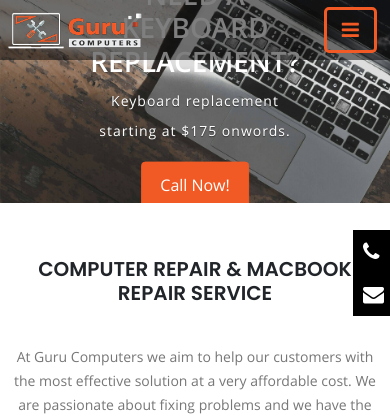
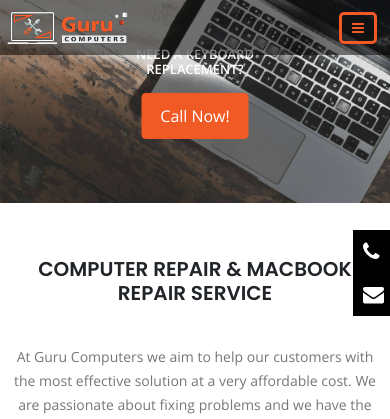
Before and after one commit to tarunwadhwawins/guru-computers, a PHP site: page / in a window 390 px wide. Shown: the top 419 px of the page. Run offline with PHP 8.4, Linux system fonts and the light colour scheme.

Commit message:
changes some index page for responsive

```diff
--- a/assets/css/common.css
+++ b/assets/css/common.css
@@ -40,9 +40,20 @@
   font-family: "open_sanssemibold";
   text-align: center;
 }
+@media (max-width: 900px) {
+  h1 {
+    font-size: 40px;
+  }
+}
 @media (max-width: 767px) {
   h1 {
-    font-size: 28px;
+    font-size: 30px;
+  }
+}
+@media (max-width: 640px) {
+  h1 {
+    font-size: 13px;
+    margin-bottom: 15px;
   }
 }
 
--- a/assets/css/footer.css
+++ b/assets/css/footer.css
@@ -85,7 +85,7 @@
 }
 .siteFooter .copyright p {
   margin: 0;
-  color: rgba(255, 255, 255, 0.25);
+  color: rgba(255, 255, 255, 0.2509803922);
   letter-spacing: 1px;
   font-size: 14px;
   font-family: "open_sansregular";
@@ -184,6 +184,7 @@
   .stickyContainer ul {
     margin: 0;
     padding: 0;
+    list-style: disc;
   }
   .stickyContainer ul li {
     list-style-type: none;
@@ -216,6 +217,3 @@
     color: #fff;
   }
 }
-.stickyContainer ul {
-  list-style: disc;
-}
--- a/assets/css/header.css
+++ b/assets/css/header.css
@@ -19,7 +19,7 @@
 }
 @media (max-width: 767px) {
   header .navbar .navbar-brand img {
-    max-width: 150px;
+    max-width: 135px;
   }
 }
 header .navbar .navbar-toggler {
@@ -31,6 +31,12 @@
   border-radius: 5px;
   color: #f15a24;
   font-size: 20px;
+}
+@media (max-width: 767px) {
+  header .navbar .navbar-toggler .menuBar {
+    padding: 6px 10px;
+    font-size: 14px;
+  }
 }
 header .navbar li.nav-item {
   font-family: "open_sanslight";
--- a/assets/css/style.css
+++ b/assets/css/style.css
@@ -9,11 +9,16 @@
   transform: translate(-50%, -50%);
 }
 .banner .replacement .slider .bannerText p {
-  text-shadow: 0 1px 1px #333;
+  text-shadow: 0 1px 1px #333333;
   line-height: 30px;
   text-align: center;
   color: #fff;
   letter-spacing: 1px;
+}
+@media (max-width: 680px) {
+  .banner .replacement .slider .bannerText p {
+    display: none;
+  }
 }
 .banner .owl-carousel {
   position: relative;
@@ -422,7 +427,7 @@
   }
   .contact .textWigits .callus:first-child {
     border-right: none !important;
-    border-bottom: 1px solid rgb(220, 220, 220);
+    border-bottom: 1px solid #dcdcdc;
   }
 }
 .contact .textWigits .callus {
@@ -434,7 +439,7 @@
   width: 50%;
 }
 .contact .textWigits .callus:first-child {
-  border-right: 1px solid rgb(220, 220, 220);
+  border-right: 1px solid #dcdcdc;
 }
 .contact .textWigits .callus img {
   width: auto;
@@ -496,7 +501,7 @@
 .contact .question .contactFeild h3 {
   font-family: "poppinsmedium";
   text-transform: uppercase;
-  color: rgb(70, 69, 71);
+  color: #464547;
   font-size: 20px;
   line-height: 25px;
   margin-bottom: 35px;
--- a/common/common-css.php
+++ b/common/common-css.php
@@ -7,7 +7,7 @@
 <meta name="viewport" content="width=device-width, initial-scale=1.0">
 <!--  -->
 <!-- Fav-icon -->
-<link rel="icon" href="assets/images/favIcon.png" type="image/x-icon">
+<link rel="icon" href="assets/images/favicon.png" type="image/x-icon">
 <!--  -->
 <!-- Link -->
 <link rel="stylesheet" href="assets/css/bootstrap.min.css">
--- a/index.php
+++ b/index.php
@@ -3,7 +3,7 @@
 
 <head>
     <!-- Title -->
-    <title>Guru Computers</title>
+    <title>MacBook Repair Services in Delta | Laptop Screen Replacement</title>
     <!-- Meta & Link Tags -->
     <?php include_once('common/common-css.php'); ?>
     <!--  -->
@@ -45,7 +45,7 @@
                 <div class="bannerText d-flex align-items-center flex-column">
                     <h1>cracked or shattered screens?</h1>
                     <p> Screen replacement starting at $200 onwards.</p>
-                    <a href=""> <button type="button" class=" primaryButton">Call Now!</button></a>
+                    <a href="javascript:void(0)"> <button type="button" class=" primaryButton">Call Now!</button></a>
                 </div>
             </div>
         </div>
@@ -73,26 +73,26 @@
     <section class="deltaSurrey">
         <div class="container">
             <div class="row">
-                <div class="col-lg-6 col-md-12 col-sm-12">
+                <div class="col-lg-6 col-md-6 col-sm-12">
                     <div class="webIcon">
-                        <img src="./assets/images/applelogo.png" alt="">
+                        <img src="./assets/images/applelogo.png" alt="apple-logo">
                     </div>
                     <div class="webIcon">
-                        <img src="./assets/images/windowslogo.png" alt="">
+                        <img src="./assets/images/windowslogo.png" alt="window-logo">
                     </div>
                 </div>
-                <div class="col-lg-6 col-md-12 col-sm-12">
+                <div class="col-lg-6 col-md-6 col-sm-12">
                     <div class="buttonSection">
-                        <a href=""> <button type="button" class=" primaryButton">Macbook Repair in Delta</button></a>
+                        <a href="javascript:void(0)"> <button type="button" class=" primaryButton">Macbook Repair in Delta</button></a>
                     </div>
                     <div class="buttonSection">
-                        <a href=""> <button type="button" class=" primaryButton">Macbook Repair in Surrey</button></a>
+                        <a href="javascript:void(0)"> <button type="button" class=" primaryButton">Macbook Repair in Surrey</button></a>
                     </div>
                     <div class="buttonSection">
-                        <a href=""> <button type="button" class=" primaryButton">Computer Repair in Delta</button></a>
+                        <a href="javascript:void(0)"> <button type="button" class=" primaryButton">Computer Repair in Delta</button></a>
                     </div>
                     <div class="buttonSection">
-                        <a href=""> <button type="button" class=" primaryButton">Computer Repair in Surrey</button></a>
+                        <a href="javascript:void(0)"> <button type="button" class=" primaryButton">Computer Repair in Surrey</button></a>
                     </div>
                 </div>
             </div>
@@ -121,8 +121,6 @@
                                 <span class="title">Alberto Cirillo</span>
                             </div>
                         </div>
-
-
                         <div class="quickService">
                             <p class="text-center m-0">Excellent. Consistently pleased by prompt, effective service and fair prices. Highly recommend these true gurus.</p>
                             <div class="ratingIcon text-center">
@@ -134,7 +132,6 @@
                             </div>
                             <div class="testimonialProfile">
                                 <span class="title">David MacDuff</span>
-
                             </div>
                         </div>
                         <div class="quickService">
@@ -164,7 +161,6 @@
                             </div>
                             <div class="testimonialProfile">
                                 <span class="title">Mizan Rahman</span>
-
                             </div>
                         </div>
                         <div class="quickService">
@@ -217,7 +213,6 @@
                             </div>
                             <div class="testimonialProfile">
                                 <span class="title">Cindy Letain</span>
-
                             </div>
                         </div>
                         <div class="quickService">
--- a/scss/common.scss
+++ b/scss/common.scss
@@ -41,8 +41,15 @@
     text-transform: uppercase;
     font-family: 'open_sanssemibold';
     text-align: center;
+    @media(max-width: 900px) {
+        font-size: 40px;
+    }
     @media(max-width: 767px) {
-        font-size: 28px;
+        font-size: 30px;
+    }
+    @media(max-width: 640px) {
+        font-size: 13px;
+        margin-bottom: 15px;
     }
 }
 
--- a/scss/header.scss
+++ b/scss/header.scss
@@ -17,7 +17,7 @@
             img {
                 max-width: 240px;
                 @media(max-width: 767px) {
-                    max-width: 150px;
+                    max-width: 135px;
                 }
             }
         }
@@ -29,6 +29,10 @@
                 border-radius: 5px;
                 color: $primary-color;
                 font-size: 20px;
+                @media(max-width: 767px) {
+                    padding: 6px 10px;
+                    font-size: 14px;
+                }
             }
         }
         li {
--- a/scss/style.scss
+++ b/scss/style.scss
@@ -10,11 +10,14 @@
                 left: 50%;
                 transform: translate(-50%, -50%);
                 p {
-                    text-shadow: 0 1px 1px #333;
+                    text-shadow: 0 1px 1px $solid-dark-color;
                     line-height: 30px;
                     text-align: center;
                     color: $primary-contrast-color;
                     letter-spacing: 1px;
+                    @media(max-width: 680px) {
+                        display: none;
+                    }
                 }
             }
         }
@@ -450,13 +453,13 @@
                 width: 100% !important;
                 &:first-child {
                     border-right: none !important;
-                    border-bottom: 1px solid rgb(220, 220, 220);
+                    border-bottom: 1px solid $grey5;
                 }
             }
         }
         .callus {
             &:first-child {
-                border-right: 1px solid rgb(220, 220, 220);
+                border-right: 1px solid $grey5;
             }
             display: flex;
             padding: 15px;
@@ -488,7 +491,7 @@
         padding: 10px;
         border: 2px solid #ddd;
         border-radius: 4px;
-        background: #fff;
+        background: $primary-contrast-color;
         margin-bottom: 30px;
         .contactFeild {
             margin: 0 0 18px 0;
@@ -516,7 +519,7 @@
             h3 {
                 font-family: 'poppinsmedium';
                 text-transform: uppercase;
-                color: rgb(70, 69, 71);
+                color: #464547;
                 font-size: 20px;
                 line-height: 25px;
                 margin-bottom: 35px;
@@ -605,12 +608,12 @@
         }
         h5 {
             line-height: 26px;
-            color: #777;
+            color: $grey;
             font-family: 'open_sansbold';
         }
         p {
             line-height: 24px;
-            color: #777;
+            color: $grey;
             margin: 0 0 10px;
             @media screen and (max-width: 480px) {
                 text-align: justify;
@@ -682,7 +685,7 @@
                 border: 1px solid #d9d9d9;
                 font-size: 14px;
                 padding: 10px;
-                color: #2d2d2d;
+                color: $secondary-dark-color;
                 margin: 10px 0;
                 max-width: 77%;
                 width: 100%;
@@ -712,7 +715,7 @@
                 margin: 10px 0;
                 font-size: 14px;
                 line-height: 24px;
-                color: #777;
+                color: $grey;
                 font-family: 'open_sansbold';
             }
             h3 {
--- a/scss/variables.scss
+++ b/scss/variables.scss
@@ -4,13 +4,19 @@
 $primary-dark-color: #000;
 $baseblack:#1a1a1a;
 $secondary-dark-color:#2d2d2d;
+$solid-dark-color:#333333;
+$solid-lite-color:#ffffff40;
 $darkcolor:#3a3a3a;
 $primary-color:#f15a24;
 $baseblue:#002858;
+$facebook-color:#3E5993;
+$twitter-color:#00C3F8;
 $basered:#eb7260;
 $grey:#777;
 $grey2:#666;
 $grey3: #aaa;
+$grey4:#cbcbcb;
+$grey5:#dcdcdc;
 // Fonts
 $primary-font-family: 'poppinsregular';
 $secondary-font-family: 'open_sansregular';
```
Also changed, not shown: scss/footer.scss (+12 -17 lines), assets/images/favIcon.png (deleted), assets/images/favicon.png (added).
